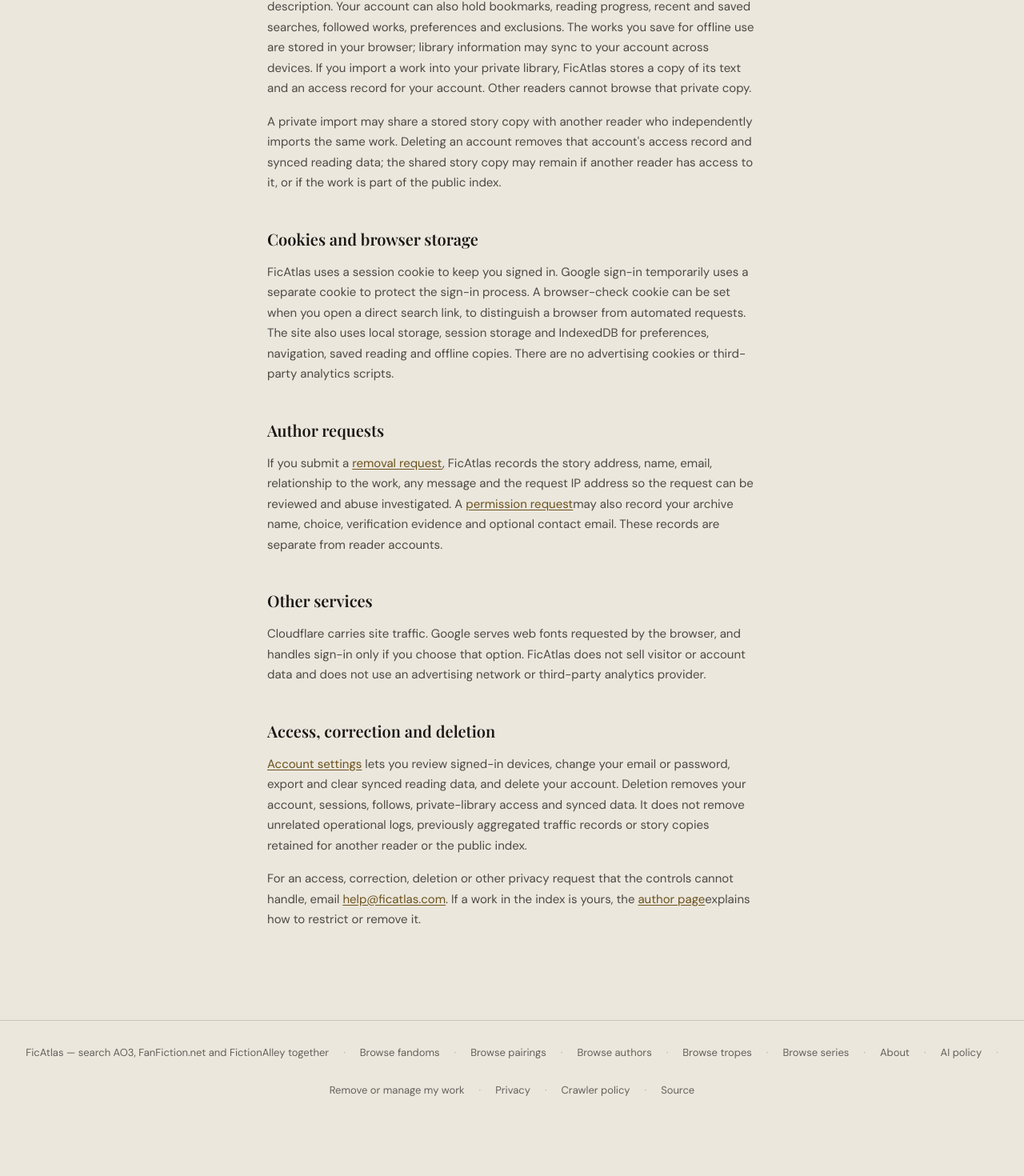
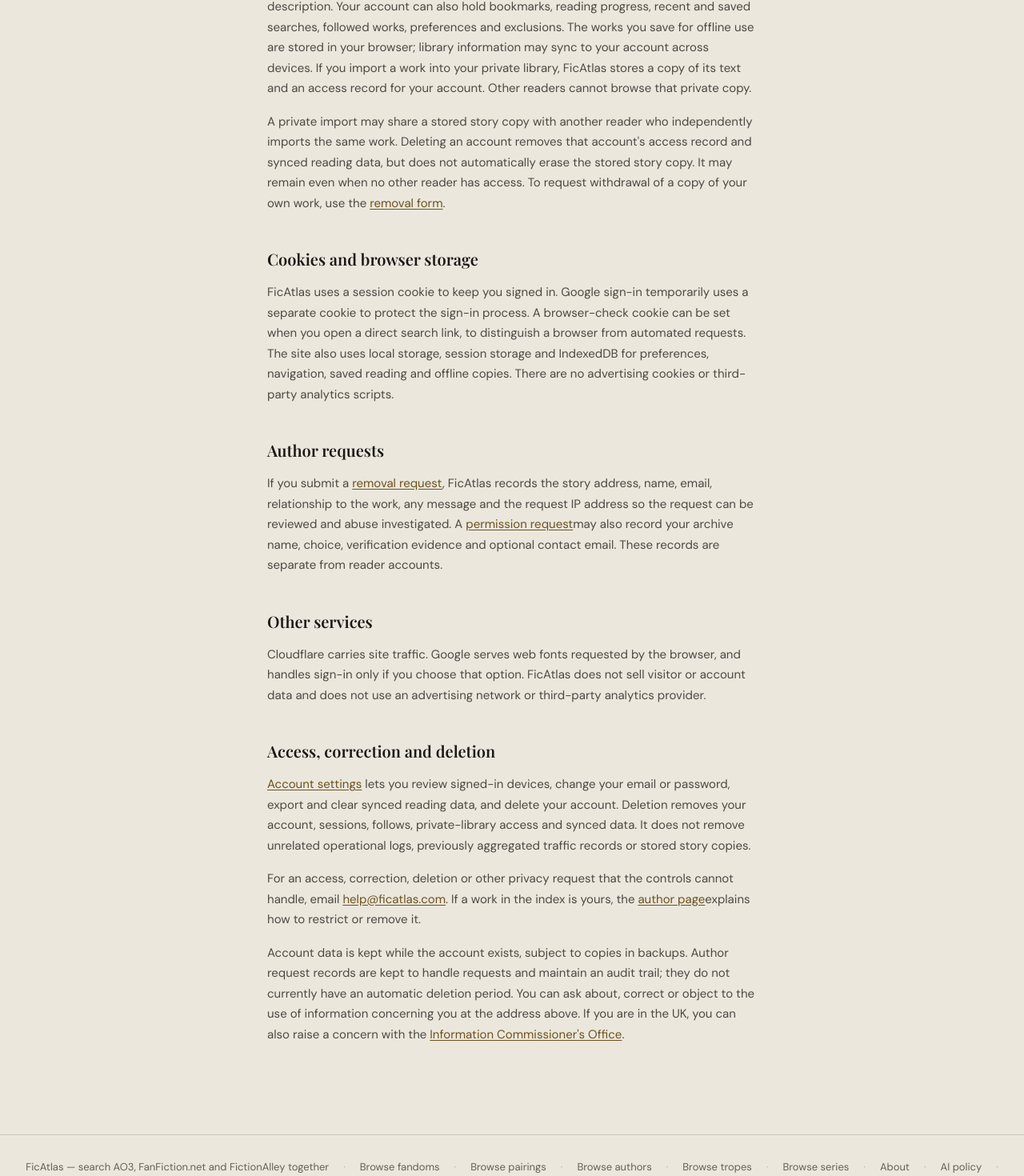
Before and after one commit to Georgexzy/ficatlas, a Next.js app in the folder frontend/: page /privacy in a window 1280 px wide. Shown: the part 1098-2568 px from the top of the page at 80% size. Before the commit the page ends 2501 px from the top, so only its background shows below. Built offline with nearby package versions, Linux system fonts and the light colour scheme; no server answers; a web font is replaced by a local one.

Commit message:
Clarify private import retention and privacy requests

```diff
--- a/frontend/app/privacy/page.tsx
+++ b/frontend/app/privacy/page.tsx
@@ -73,9 +73,10 @@
       <p>
         A private import may share a stored story copy with another reader who
         independently imports the same work. Deleting an account removes that
-        account&apos;s access record and synced reading data; the shared story
-        copy may remain if another reader has access to it, or if the work is
-        part of the public index.
+        account&apos;s access record and synced reading data, but does not
+        automatically erase the stored story copy. It may remain even when no
+        other reader has access. To request withdrawal of a copy of your own
+        work, use the <Link href="/takedown">removal form</Link>.
       </p>
 
       <h2>Cookies and browser storage</h2>
@@ -114,7 +115,7 @@
         data, and delete your account. Deletion removes your account, sessions,
         follows, private-library access and synced data. It does not remove
         unrelated operational logs, previously aggregated traffic records or
-        story copies retained for another reader or the public index.
+        stored story copies.
       </p>
       <p>
         For an access, correction, deletion or other privacy request that the
@@ -123,6 +124,17 @@
         the index is yours, the <Link href="/permissions">author page</Link>
         explains how to restrict or remove it.
       </p>
+      <p>
+        Account data is kept while the account exists, subject to copies in
+        backups. Author request records are kept to handle requests and maintain
+        an audit trail; they do not currently have an automatic deletion period.
+        You can ask about, correct or object to the use of information concerning
+        you at the address above. If you are in the UK, you can also raise a
+        concern with the{" "}
+        <a href="https://ico.org.uk/make-a-complaint/" target="_blank" rel="noopener noreferrer">
+          Information Commissioner&apos;s Office
+        </a>.
+      </p>
     </main>
   )
 }
```
